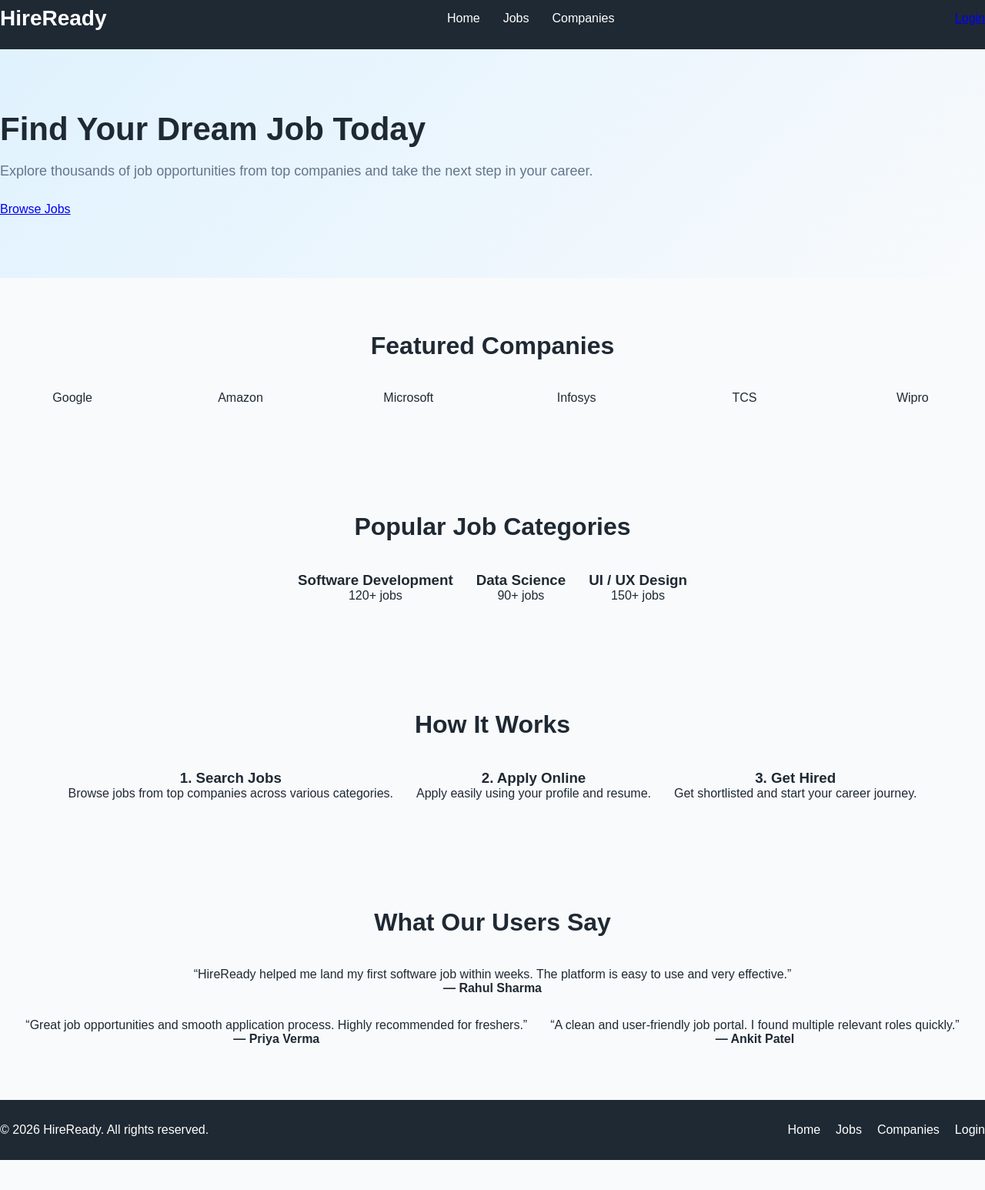
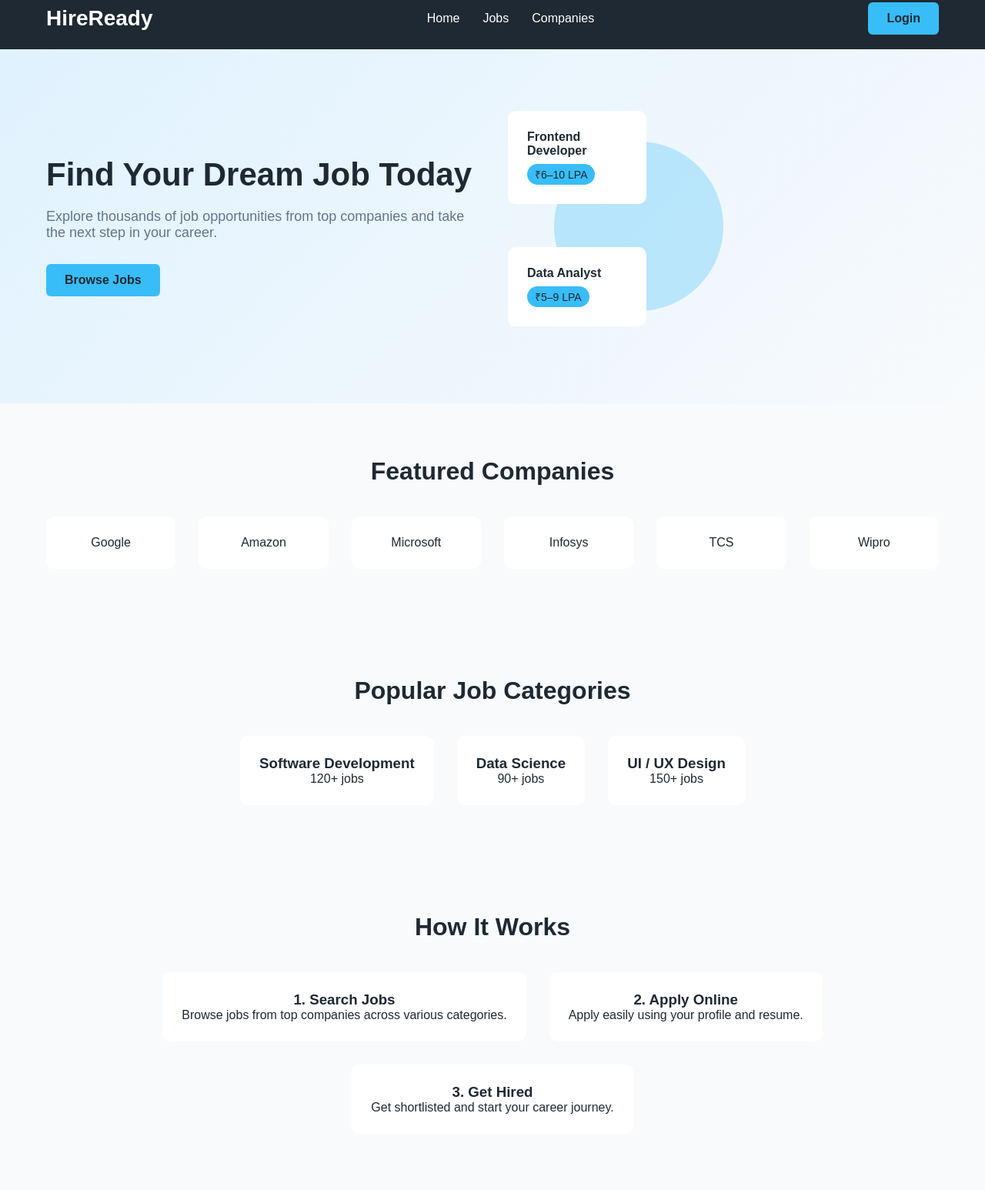
Before and after one commit to gauravdwivedi111/HireReady, a plain HTML site: page index.html in a window 1280 px wide. Shown: the part 16-1562 px from the top of the page at 77% size. Before the commit the page ends 1523 px from the top, so only its background shows below. Drawn offline with Linux system fonts and the light colour scheme.

Commit message:
Update UI styles and layout fixes

```diff
--- a/index.html
+++ b/index.html
@@ -1,95 +1,131 @@
 <!DOCTYPE html>
 <html lang="en">
 <head>
-    <meta charset="UTF-8">
-    <meta name="viewport" content="width=device-width, initial-scale=1.0">
-    <title>Document</title>
-    <link rel="stylesheet" href="css/style.css">
+  <meta charset="UTF-8" />
+  <meta name="viewport" content="width=device-width, initial-scale=1.0" />
+  <title>HireReady | Find Your Dream Job</title>
+  <link rel="stylesheet" href="css/style.css" />
 </head>
 <body>
+
+  <!-- Header -->
   <header class="site-header">
-        <nav class="navbar">
-            <h1 class="logo">HireReady</h1>
+    <nav class="navbar container">
+      <a href="index.html" class="logo">HireReady</a>
+
       <ul class="nav-links">
         <li><a href="index.html">Home</a></li>
         <li><a href="jobs.html">Jobs</a></li>
         <li><a href="company.html">Companies</a></li>
       </ul>
 
-            <a href="auth.html" class="login-btn">Login</a>
+      <a href="auth.html" class="btn btn-primary">Login</a>
     </nav>
   </header>
 
+  <!-- Hero Section -->
   <main>
-        <section class = "hero">
+    <section class="hero">
+      <div class="container hero-wrapper">
+
         <div class="hero-content">
           <h2>Find Your Dream Job Today</h2>
           <p>
             Explore thousands of job opportunities from top companies and take the next step in your career.
           </p>
-                <a href="jobs.html" class="hero-btn">Browse Jobs</a>
+          <a href="jobs.html" class="btn btn-primary">Browse Jobs</a>
+        </div>
+
+        <!-- Pure CSS Hero Illustration -->
+        <div class="hero-visual">
+          <div class="hero-circle"></div>
+
+          <div class="mini-card card">
+            <h4>Frontend Developer</h4>
+            <span class="badge">₹6–10 LPA</span>
+          </div>
+
+          <div class="mini-card card">
+            <h4>Data Analyst</h4>
+            <span class="badge">₹5–9 LPA</span>
+          </div>
+        </div>
 
       </div>
     </section>
   </main>
 
+  <!-- Featured Companies -->
   <section class="featured-companies">
+    <div class="container">
       <h2>Featured Companies</h2>
+
       <div class="company-list">
-            <div class="company-card">Google</div>
-            <div class="company-card">Amazon</div>
-            <div class="company-card">Microsoft</div>
-            <div class="company-card">Infosys</div>
-            <div class="company-card">TCS</div>
-            <div class="company-card">Wipro</div>
+        <div class="card">Google</div>
+        <div class="card">Amazon</div>
+        <div class="card">Microsoft</div>
+        <div class="card">Infosys</div>
+        <div class="card">TCS</div>
+        <div class="card">Wipro</div>
+      </div>
     </div>
   </section>
 
+  <!-- Job Categories -->
+  <section class="job-categories">
+    <div class="container">
+      <h2>Popular Job Categories</h2>
 
-    <section class="job-categories">
-        <h2>Popular Job Categories</h2>
       <div class="category-list">
-            <div class="category-card">
+        <div class="card">
           <h3>Software Development</h3>
           <p>120+ jobs</p>
         </div>
-            <div class="category-card">
+
+        <div class="card">
           <h3>Data Science</h3>
           <p>90+ jobs</p>
         </div>
-            <div class="category-card">
+
+        <div class="card">
           <h3>UI / UX Design</h3>
           <p>150+ jobs</p>
         </div>
       </div>
+    </div>
   </section>
 
+  <!-- How It Works -->
+  <section class="how-it-works">
+    <div class="container">
+      <h2>How It Works</h2>
 
-    <section class="how-it-works">
-        <h2>How It Works</h2>
       <div class="steps">
-            <div class="step">
+        <div class="card">
           <h3>1. Search Jobs</h3>
           <p>Browse jobs from top companies across various categories.</p>
         </div>
-            <div class="step">
+
+        <div class="card">
           <h3>2. Apply Online</h3>
           <p>Apply easily using your profile and resume.</p>
         </div>
-            <div class="step">
+
+        <div class="card">
           <h3>3. Get Hired</h3>
           <p>Get shortlisted and start your career journey.</p>
         </div>
       </div>
-
+    </div>
   </section>
 
-
+  <!-- Testimonials -->
   <section class="testimonials">
+    <div class="container">
       <h2>What Our Users Say</h2>
 
       <div class="testimonial-list">
-    <div class="testimonial-card">
+        <div class="card">
           <p>
             “HireReady helped me land my first software job within weeks.
             The platform is easy to use and very effective.”
@@ -97,7 +133,7 @@
           <h4>— Rahul Sharma</h4>
         </div>
 
-    <div class="testimonial-card">
+        <div class="card">
           <p>
             “Great job opportunities and smooth application process.
             Highly recommended for freshers.”
@@ -105,7 +141,7 @@
           <h4>— Priya Verma</h4>
         </div>
 
-    <div class="testimonial-card">
+        <div class="card">
           <p>
             “A clean and user-friendly job portal.
             I found multiple relevant roles quickly.”
@@ -113,11 +149,12 @@
           <h4>— Ankit Patel</h4>
         </div>
       </div>
+    </div>
   </section>
 
-
+  <!-- Footer -->
   <footer class="site-footer">
-  <div class="footer-content">
+    <div class="container footer-content">
       <p>© 2026 HireReady. All rights reserved.</p>
 
       <ul class="footer-links">
@@ -129,9 +166,5 @@
     </div>
   </footer>
 
-
-
-
-
 </body>
 </html>
```
Lines whose indentation alone changed are shown as unchanged.
